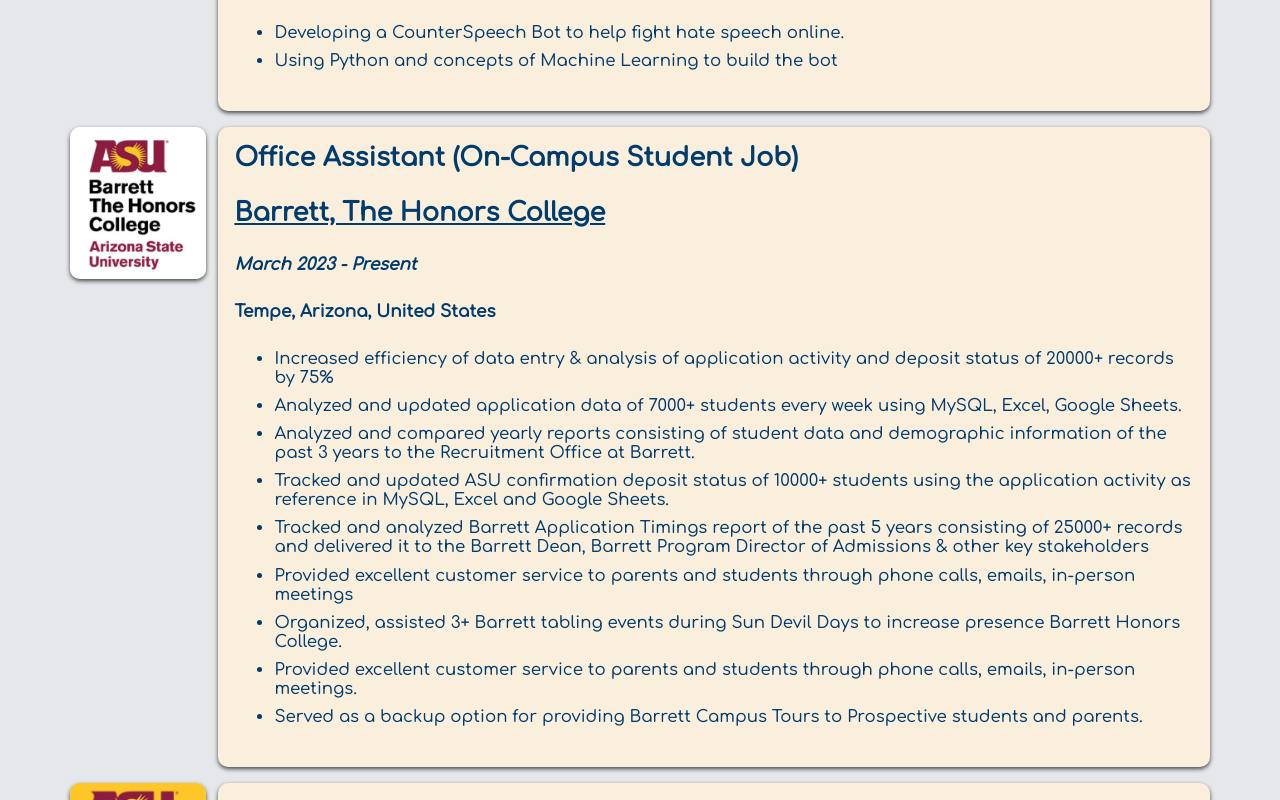
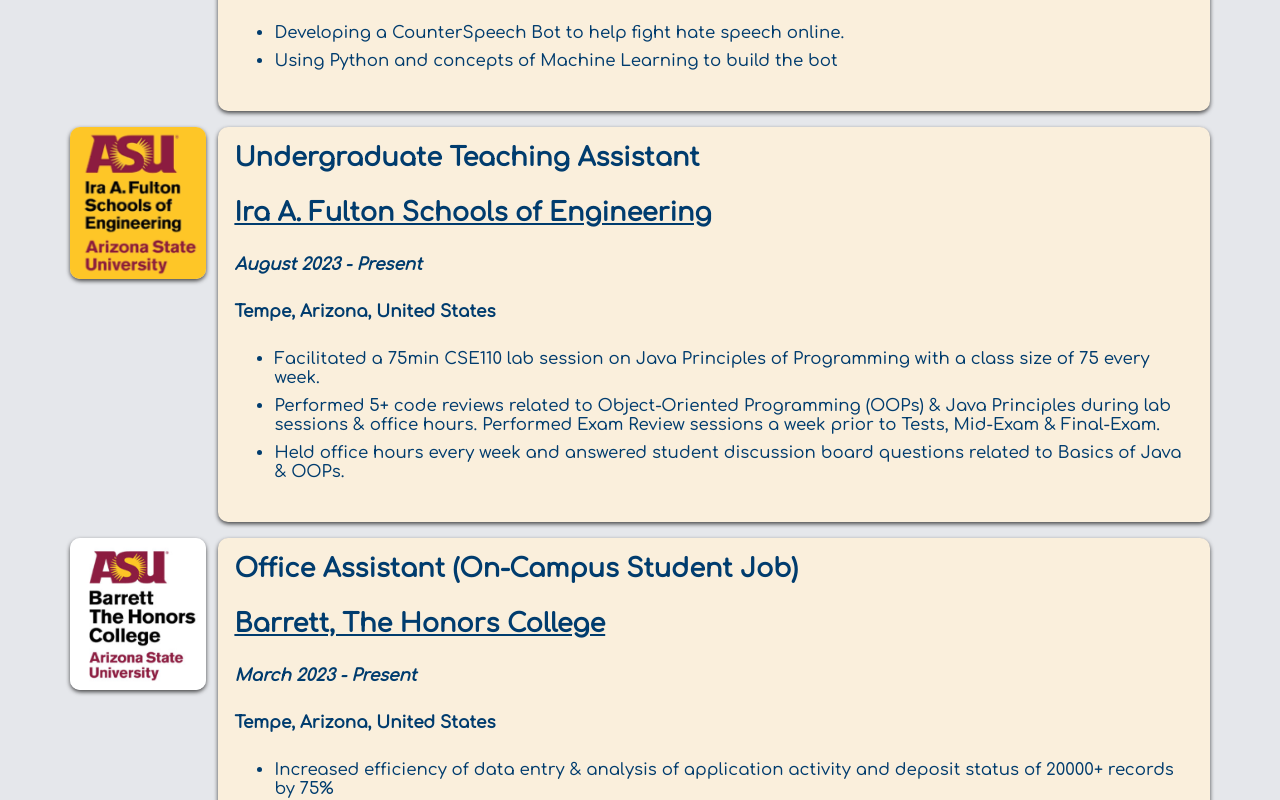
Before and after one commit to manas-1404/website-project, a React (Create React App) app: page / in a window 1280 px wide. Shown: the part 1220-2020 px from the top of the page. Built offline with nearby package versions, Linux system fonts and the light colour scheme; a web font is replaced by a local one.

Commit message:
Updated Experience and Projects Information

```diff
--- a/src/project-data.js
+++ b/src/project-data.js
@@ -10,6 +10,7 @@
 import SafeSide from "./images/safeSide.png";
 import RapidRecovery from "./images/rapidRecovery.png";
 import Invoice from "./images/invoice.png";
+import FullStackDev from "./images/fullStackDev.png"
 // import PlaceHolder from "./images/placeholder.png";
 
 
@@ -25,24 +26,33 @@
     },
     {
         id: "prj2",
+        image: FullStackDev,
+        link: "https://github.com/manas-1404/Blog-Post",
+        name: "Blogging Web Application",
+        time: "August 2023 - Present",
+        desc: "Developing a full stack Blogging Web Application using React.js for the front-end, Express.js for handling REST APIs, Node.js for back-end, Axios for client and server-side connection, stored data using MongoDB database.",
+        skills: "React.js, Node.js, Express.js, Axios, MongoDB, Git"
+    },
+    {
+        id: "prj3",
         image: Logo,
         link: "https://manas-1404.github.io/website-project/",
         name: "Professional Portfolio Website",
         time: "July 2023 - July 2023",
-        desc: "Developed a responsive professional portfolio website using React JS which is compatible with Laptops, Desktops, iPads, tablets, and mobile phones. Hosted the website on GitHub servers using GitHub Actions for Continuous Integration & Continuous Delivery (CI/CD) which automated the build, test, and deployment pipeline.",
+        desc: "Developed professional portfolio using React JS and added Light & Dark Mode theme feature using React Hooks API. Implemented test cases in YAML files and deployed the website on GitHub server using GitHub Action CI/CD tools to automate the build, test, and deployment pipeline.",
         skills: "React JS, HTML, CSS, Git, GitHub, GitHub Actions"
     },
     {
-        id: "prj3",
+        id: "prj4",
         image: SCAI,
-        link: "none",
+        link: "https://github.com/manas-1404/CSE205-Honors-Project",
         name: "Arizona State University Academic Advising Meeting Scheduler",
         time: "March 2023 - April 2023",
-        desc: "Developed a clone version of the front-end of ASU Academic Advising Meeting Scheduler using JavaFX and CSS",
-        skills: "Java, JavaFX, CSS, Git"
+        desc: "Developed a clone version of the front-end of ASU Academic Advising Meeting Scheduler using JavaFX Library, Object-Oriented Programming (OOPs), Interfaces and CSS.",
+        skills: "Java, JavaFX, CSS, Git, OOPs"
     },
     {
-        id: "prj4",
+        id: "prj5",
         image: RapidRecovery,
         link: "https://editor.p5js.org/manas__1404/full/48Gid6pnb",
         name: "Rapid Recovery",
@@ -51,7 +61,7 @@
         skills: "JavaScript, p5.js, Git"
     },
     {
-        id: "prj5",
+        id: "prj6",
         image: EPICS,
         link: "https://docs.google.com/presentation/d/18wRq4xPf4TpGBZKMOFtDe0ICiHmCEeNnFWgG3yv6TU8/edit?usp=sharing",
         name: "EPICS: ASU Transcripts",
@@ -60,7 +70,7 @@
         skills: "Python, MySQL, Git"
     },
     {
-        id: "prj6",
+        id: "prj7",
         image: SpaceHack,
         link: "https://docs.google.com/presentation/d/1Fxq2zAdr1lIT0zt7IwclFnMhwC5lFI2o3Bnoe9F0rjI/edit#slide=id.g2266f6cbb50_2_116",
         name: "Brazilian Favelas",
@@ -69,7 +79,7 @@
         skills: "Google Earth Engine (GEE), Data Visualization, Git"
     },
     {
-        id: "prj7",
+        id: "prj8",
         image: SafeSide,
         link: "https://docs.google.com/presentation/d/12wrk_9HgFzh5JsasIxrxwsxef-z234g3PcMdoMRRaxY/edit?usp=sharing&usp=embed_facebook",
         name: "SafeSide: Your Personal Safety Companion",
@@ -78,7 +88,7 @@
         skills: "Flutter, Figma"
     },
     {
-        id: "prj8",
+        id: "prj9",
         image: GCSP,
         link: "https://docs.google.com/presentation/d/1cUB9TjcEwWcoW0ZWU2dOgSq2R0LUHHvniXV85BERcQY/edit#slide=id.g22cb6aa3376_2_76",
         name: "Securing the IoT: Harnessing AI and Quantum Computing for Comprehensive IoT Security",
@@ -87,12 +97,12 @@
         skills: "Artificial Intelligence, Quantum Computing"
     },
     {
-        id: "prj9",
+        id: "prj10",
         image: Invoice,
         link: "https://github.com/manas-1404/PDF-Billing-Software",
         name: "PDF Invoice Generator",
         time: "Febraury 2022 - March 2022",
-        desc: "Developed a GUI application which enables the generation of an invoice after the purchase of particular items. I worked with another fellow classmate in order to develop this interactive application using the concepts of GUI, File Handling and Database in Python and MySQL",
+        desc: "Developed Invoice Generator application using Python, FPDF Library for PDF Generation & Handling, Tkinter Library (GUI) to provide interactive online user experience. Utilized Relational Database Management System commands to store customer data on the local SQL Database.",
         skills: "Python, MySQL, Tkinter, Git"
     }
 ];
--- a/src/work-data.js
+++ b/src/work-data.js
@@ -21,6 +21,20 @@
     },
     {
         id: "wk2",
+        image: FSE,
+        link: "https://engineering.asu.edu/ugta/",
+        position: "Undergraduate Teaching Assistant",
+        company: "Ira A. Fulton Schools of Engineering",
+        timeline: "August 2023 - Present",
+        city: "Tempe, Arizona, United States",
+        role: [
+            {index: 1, point: "Facilitated a 75min CSE110 lab session on Java Principles of Programming with a class size of 75 every week."},
+            {index: 2, point: "Performed 5+ code reviews related to Object-Oriented Programming (OOPs) & Java Principles during lab sessions & office hours. Performed Exam Review sessions a week prior to Tests, Mid-Exam & Final-Exam."},
+            {index: 3, point: "Held office hours every week and answered student discussion board questions related to Basics of Java & OOPs. "}
+        ]
+    },
+    {
+        id: "wk3",
         image: Barrett,
         link: "https://barretthonors.asu.edu/",
         position: "Office Assistant (On-Campus Student Job)",
@@ -40,7 +54,7 @@
         ]
     },
     {
-        id: "wk3",
+        id: "wk4",
         image: FSE,
         link: "https://engineering.asu.edu/",
         position: "Communications Director",
@@ -54,7 +68,7 @@
         ]
     },
     {
-        id: "wk4",
+        id: "wk5",
         image: VIPS,
         link: "http://vips.ac.in/",
         position: "Computer Science Lab Assistant",
```
Also changed, not shown: src/images/fullStackDev.png (added).
